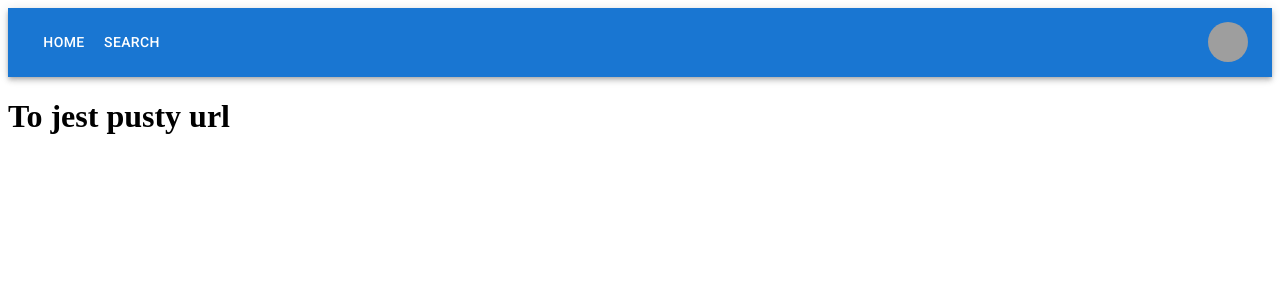
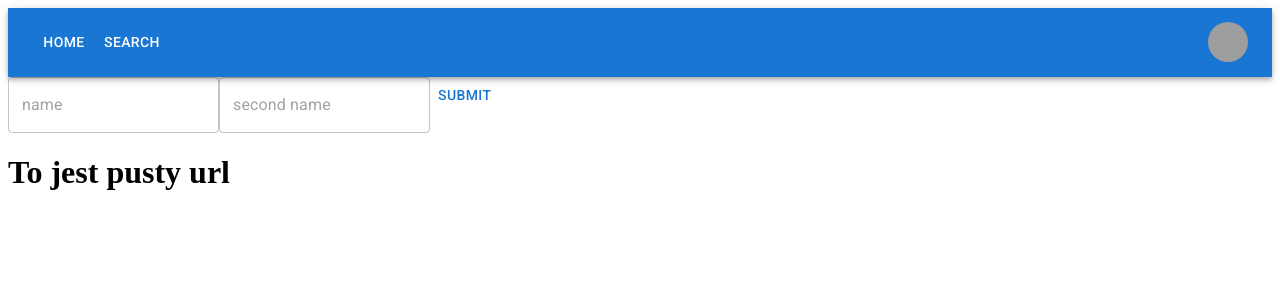
Before and after one commit to AlexVoynov/World-News, a React (Create React App) app: page / in a window 1280 px wide. Shown: the top 300 px of the page. Built offline with nearby package versions, Linux system fonts and the light colour scheme; grey boxes are pictures that could not be loaded.

Commit message:
Kod 19.01.2023 19:20

```diff
--- a/src/App.tsx
+++ b/src/App.tsx
@@ -4,13 +4,17 @@
 import HomePage from "./components/HomePage/HomePage";
 import RegisterForm from "./components/RegisterForm/RegisterForm";
 import LoginPage from "./components/LoginPage/LoginPage";
+import ExcerciseForm from "./components/ExcerciseForm/ExcerciseForm";
 function App() {
   const [avatarClicked, setAvatarClicked] = useState<boolean>(false);
+  const [usersFirstName, setUsersFirstName] = useState<string>("")
+  console.log(usersFirstName)
   return (
     <div className="App">
       <BrowserRouter>
         {/* STATIC */}
         <Navbar setAvatarClicked={setAvatarClicked} />
+        <ExcerciseForm setUsersFirstName={setUsersFirstName}/>
         {/* STATIC */}
         {/* DYNAMIC */}
         <Routes>
@@ -28,10 +32,3 @@
 }
 
 export default App;
-
-// 3. JSX:
-// - wszystko ma być obwinięte w komponent ListItem (MUI)
-// - w środku ListItem wszystko ma być obwinięte komponentem Card (MUI), props komponentu Card: variant na outlined, w sx'ach margines dolny na 10px
-// - w środku Card wszystko obwinięte tagiem a (zwykły anchor z htmla), props: href na url z artykułu który zostaw przekazany propsem do Article.tsx, target na __blank, w style textDecoration none
-// - w środku <a> ma się znaleźć tag img (zwykły htmlowy) z src ustawionym na urlToImage z artykułu z propsów, alt ustawiony na title artykułu z propsów i w style width ustawione na 100%
-// - obok tagu img ma się znaleźć komponent ListItemText (z MUI) w sx'ach color black, mx 5%. W środku ListItemText wyświetl tytuł artykułu z propsów.
--- /dev/null
+++ b/src/components/ExcerciseForm/ExcerciseForm.tsx
@@ -0,0 +1,33 @@
+import { Button, TextField } from "@mui/material";
+import React from "react";
+import { useForm } from "react-hook-form";
+
+interface ExcerciseFormProps {
+  setUsersFirstName: (val: string) => void;
+}
+
+interface ExcerciseFormValues {
+  name: string;
+  secondName: string;
+}
+
+const ExcerciseForm = ({ setUsersFirstName }: ExcerciseFormProps) => {
+  const { register, handleSubmit } = useForm<ExcerciseFormValues>();
+
+  const submitHandler = ({ name, secondName }: ExcerciseFormValues) => {
+    setUsersFirstName(name);
+  };
+
+  return (
+    <form onSubmit={handleSubmit(submitHandler)}>
+      <TextField placeholder="name" {...register("name", { required: true })} />
+      <TextField
+        placeholder="second name"
+        {...register("secondName", { required: true })}
+      />
+      <Button type="submit">Submit</Button>
+    </form>
+  );
+};
+
+export default ExcerciseForm;
```
